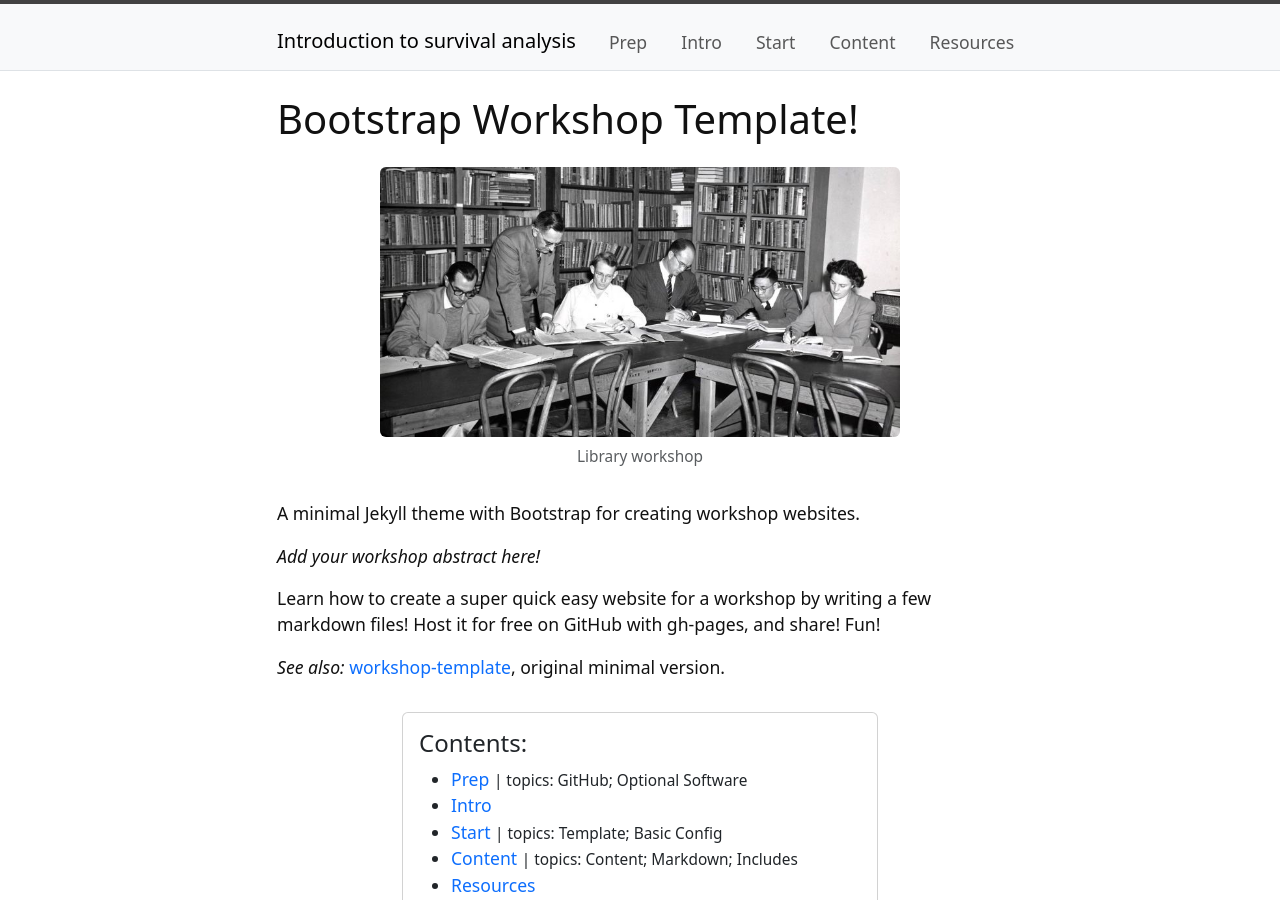
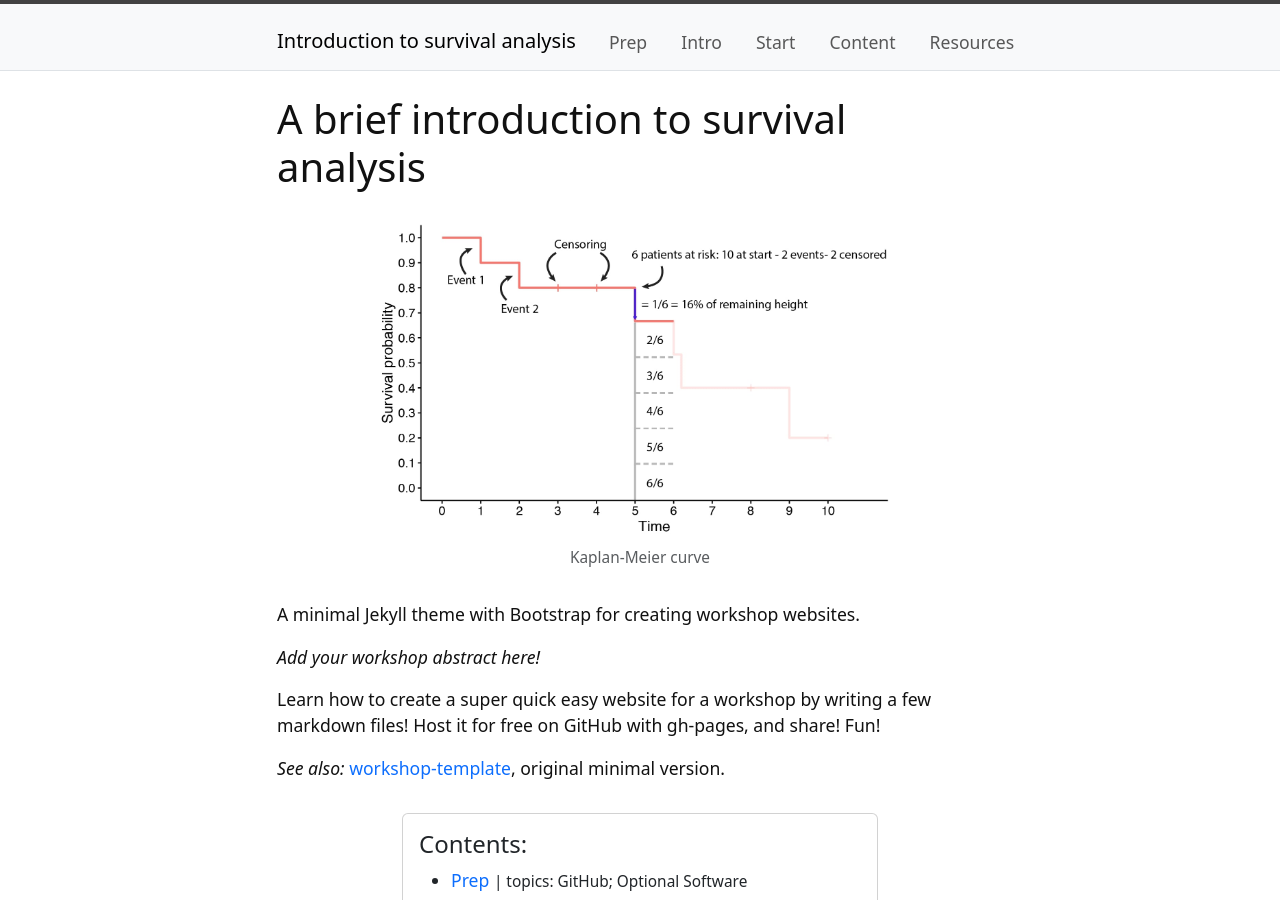
Before and after one commit to rexaamiri/rexaamiri.github.io, a Jekyll site: the page built from index.md, in a window 1280 px wide and 900 px high. Built offline with Jekyll 4.4.1, drawn with Linux system fonts in a browser that asks for light colours.

Commit message:
Update index.md

```diff
--- a/index.md
+++ b/index.md
@@ -3,9 +3,9 @@ title: Home
 layout: page
 ---
 
-# Bootstrap Workshop Template!
+# A brief introduction to survival analysis
 
-{% include figure.html img="uidaho-workshop.jpg" alt="intro image here" caption="Library workshop" width="75%" %}
+{% include figure.html img="sa.jpg" alt="intro image here" caption="Kaplan-Meier curve" width="75%" %}
 
 A minimal Jekyll theme with Bootstrap for creating workshop websites.
 
```
